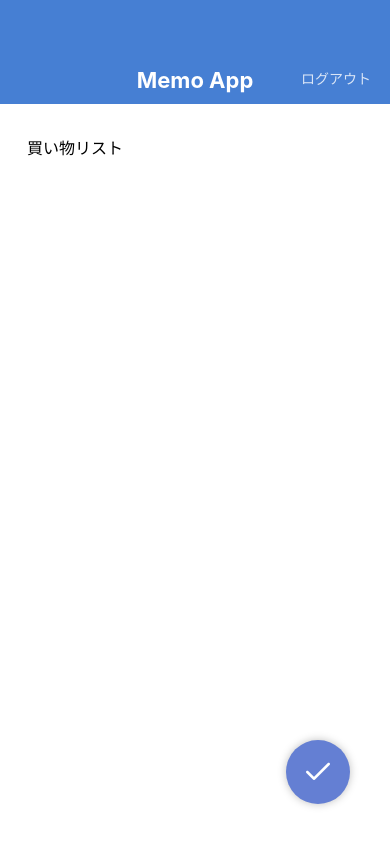
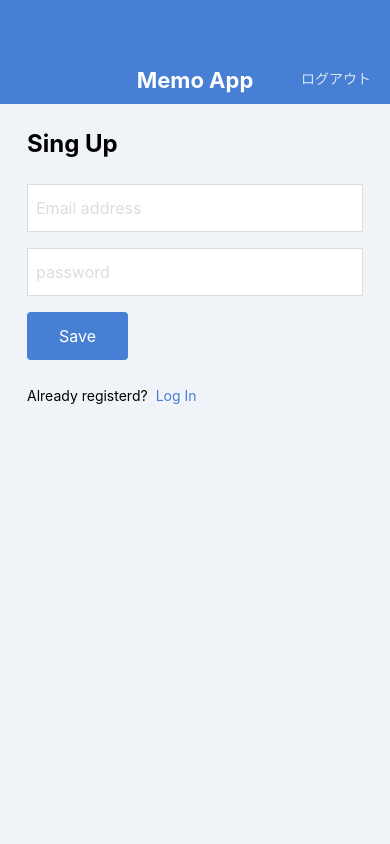
Before and after one commit to keganokami/MemoApp, a React Native app: screen / in a window 390 px wide. Built offline with nearby package versions, Linux system fonts and the light colour scheme.

Commit message:
create login and singup screen

```diff
--- a/App.jsx
+++ b/App.jsx
@@ -1,13 +1,18 @@
 import React from 'react';
+
+import LoginScreen from './src/screens/LoginScreen';
+import SingUpScreen from './src/screens/SingUpScreen';
 // import MemoCreateScreen from './src/screens/MemoCreateScreen';
-import MemoEditScreen from './src/screens/MemoEditScreen';
+// import MemoEditScreen from './src/screens/MemoEditScreen';
 // import MemoDetailScreen from './src/screens/MemoDetailScreen';
 // import MemoListScreen from './src/screens/MemoListScreen';
 
 export default function App() {
   return (
     // <MemoListScreen />
-    <MemoEditScreen />
+    // <MemoEditScreen />
+    // <LoginScreen />
+    <SingUpScreen />
     // <MemoCreateScreen />
     // <MemoDetailScreen />
   );
--- /dev/null
+++ b/src/components/Button.jsx
@@ -0,0 +1,34 @@
+import { string } from 'prop-types';
+import React from 'react';
+import { View, Text, StyleSheet } from 'react-native';
+
+export default function Button(props) {
+  const { label } = props;
+  return (
+    <View style={styles.bottonContainer}>
+      <Text style={styles.buttonLabel}>{label}</Text>
+    </View>
+  )
+}
+
+Button.protoTypes = {
+  label: string.isRequired,
+}
+
+
+const styles = StyleSheet.create({
+  bottonContainer: {
+    backgroundColor: '#467FD3',
+    borderRadius: 4,
+    // 伸びたボタンを左に詰める
+    alignSelf: 'flex-start',
+    marginBottom: 24,
+  },
+  buttonLabel: {
+    fontSize: 16,
+    lineHeight: 32,
+    paddingVertical: 8,
+    paddingHorizontal: 32,
+    color: '#FFFFFF',
+  },
+})
--- /dev/null
+++ b/src/screens/LoginScreen.jsx
@@ -0,0 +1,63 @@
+import React from 'react';
+import { View, StyleSheet, Text, TextInput, } from 'react-native';
+import Button from '../components/Button';
+import AppBar from '../components/AppBar';
+
+export default function LoginScreen() {
+  return (
+    <View style={styles.container}>
+      <AppBar></AppBar>
+      <View style={styles.inner}>
+        <Text style={styles.title}>Log In</Text>
+        <TextInput style={styles.input} value="Email address" />
+        <TextInput style={styles.input} value="password" />
+        <Button label="Submit" />
+        <View style={styles.footer}>
+          <Text style={styles.footerText}>Not registerd?</Text>
+          <Text style={styles.footerLink}>Sing up here!</Text>
+        </View>
+      </View>
+    </View>
+  )
+}
+
+const styles = StyleSheet.create({
+  container: {
+    flex: 1,
+    backgroundColor: '#F0F4F8'
+  },
+  inner: {
+    paddingVertical: 24,
+    paddingHorizontal: 27,
+  },
+  title: {
+    fontSize: 24,
+    lineHeight: 32,
+    fontWeight: 'bold',
+    marginBottom: 24,
+  },
+  input: {
+    paddingHorizontal: 8,
+    fontSize: 16,
+    height: 48,
+    color: '#DDDDDD',
+    backgroundColor: '#FFFFFF',
+    borderColor: '#DDDDDD',
+    borderWidth: 1,
+    marginBottom: 16,
+  },
+  footerText: {
+    fontSize: 14,
+    lineHeight: 24,
+    marginRight: 8,
+  },
+  footerLink: {
+    fontSize: 14,
+    lineHeight: 24,
+    color:  '#467FD3',
+  },
+  footer: {
+    flexDirection: 'row',
+  }
+
+})
--- /dev/null
+++ b/src/screens/SingUpScreen.jsx
@@ -0,0 +1,63 @@
+import React from 'react';
+import { View, StyleSheet, Text, TextInput, } from 'react-native';
+import Button from '../components/Button';
+import AppBar from '../components/AppBar';
+
+export default function SingUpScreen() {
+  return (
+    <View style={styles.container}>
+      <AppBar></AppBar>
+      <View style={styles.inner}>
+        <Text style={styles.title}>Sing Up</Text>
+        <TextInput style={styles.input} value="Email address" />
+        <TextInput style={styles.input} value="password" />
+        <Button label="Save" />
+        <View style={styles.footer}>
+          <Text style={styles.footerText}>Already registerd?</Text>
+          <Text style={styles.footerLink}>Log In</Text>
+        </View>
+      </View>
+    </View>
+  )
+}
+
+const styles = StyleSheet.create({
+  container: {
+    flex: 1,
+    backgroundColor: '#F0F4F8'
+  },
+  inner: {
+    paddingVertical: 24,
+    paddingHorizontal: 27,
+  },
+  title: {
+    fontSize: 24,
+    lineHeight: 32,
+    fontWeight: 'bold',
+    marginBottom: 24,
+  },
+  input: {
+    paddingHorizontal: 8,
+    fontSize: 16,
+    height: 48,
+    color: '#DDDDDD',
+    backgroundColor: '#FFFFFF',
+    borderColor: '#DDDDDD',
+    borderWidth: 1,
+    marginBottom: 16,
+  },
+  footerText: {
+    fontSize: 14,
+    lineHeight: 24,
+    marginRight: 8,
+  },
+  footerLink: {
+    fontSize: 14,
+    lineHeight: 24,
+    color:  '#467FD3',
+  },
+  footer: {
+    flexDirection: 'row',
+  }
+
+})
```
